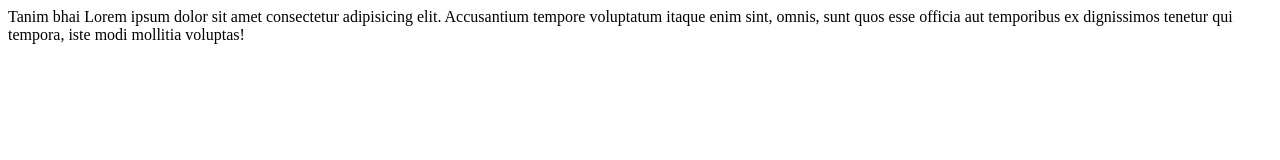
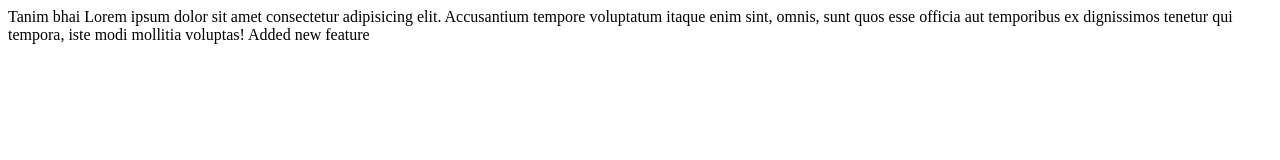
Before and after one commit to hasnat-martin/martin, a plain HTML site: page about.html in a window 1280 px wide. Drawn offline with Linux system fonts and the light colour scheme.

Commit message:
Feature merge

```diff
--- a/about.html
+++ b/about.html
@@ -8,5 +8,7 @@
 <body>
     Tanim bhai
     Lorem ipsum dolor sit amet consectetur adipisicing elit. Accusantium tempore voluptatum itaque enim sint, omnis, sunt quos esse officia aut temporibus ex dignissimos tenetur qui tempora, iste modi mollitia voluptas!
+
+    Added new feature
 </body>
 </html>
```
